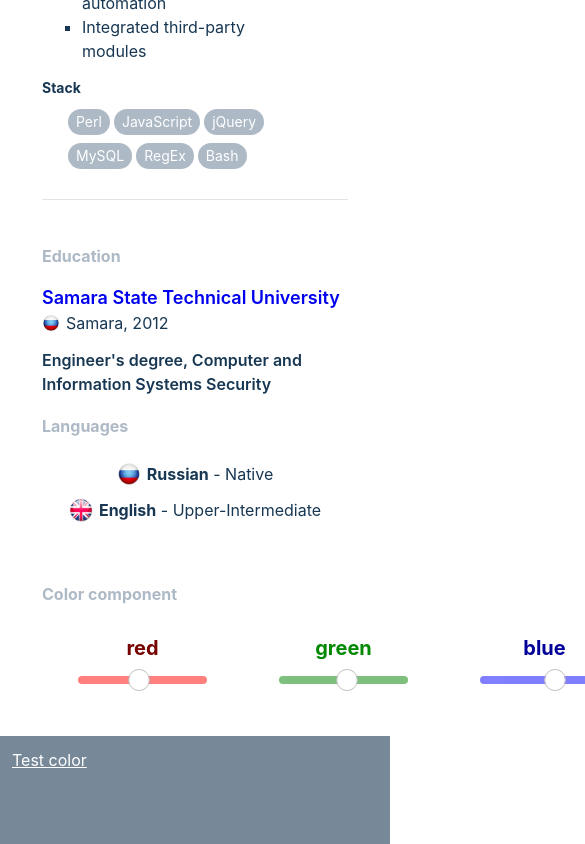
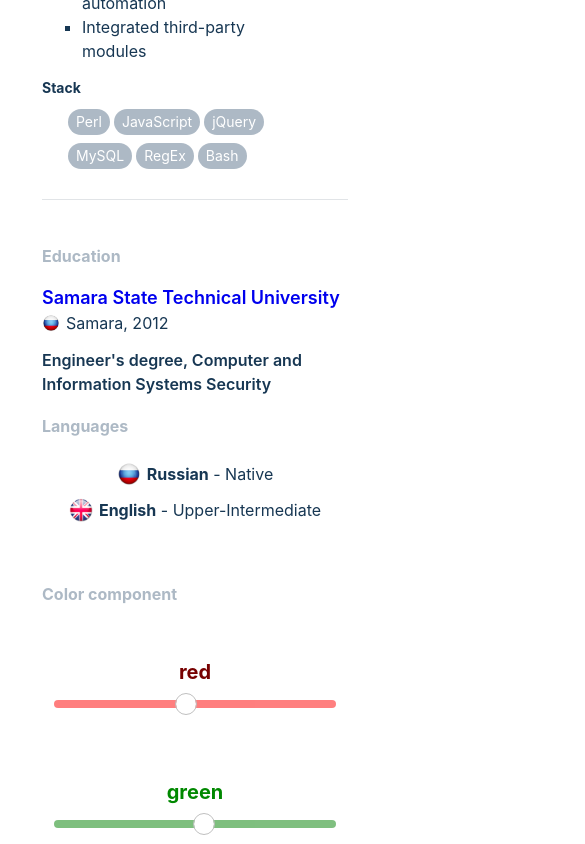
Before and after one commit to KleJ/klej.github.io, a Vue app: page / in a window 390 px wide. Both pictures are taken after a click on the link "Test color". Shown: the part 3489-4333 px from the top of the page, 585 px wide, since content can reach past the window. Built offline with nearby package versions, Linux system fonts and the light colour scheme.

Commit message:
add media for ColorComponent.vue

```diff
--- a/src/components/ColorComponent.vue
+++ b/src/components/ColorComponent.vue
@@ -47,5 +47,9 @@ export default {
 .sliders {
   display: flex;
   justify-content: space-around;
+
+  @media screen and (max-width: 768px) {
+    flex-wrap: wrap;
+  }
 }
 </style>
--- a/src/components/SliderItem.vue
+++ b/src/components/SliderItem.vue
@@ -69,6 +69,10 @@ export default {
   flex-direction: column;
   width: 100%;
   margin: 0 36px;
+
+  @media screen and (max-width: 768px) {
+    margin: 24px 12px;
+  }
 }
 
 .color__title {
```
